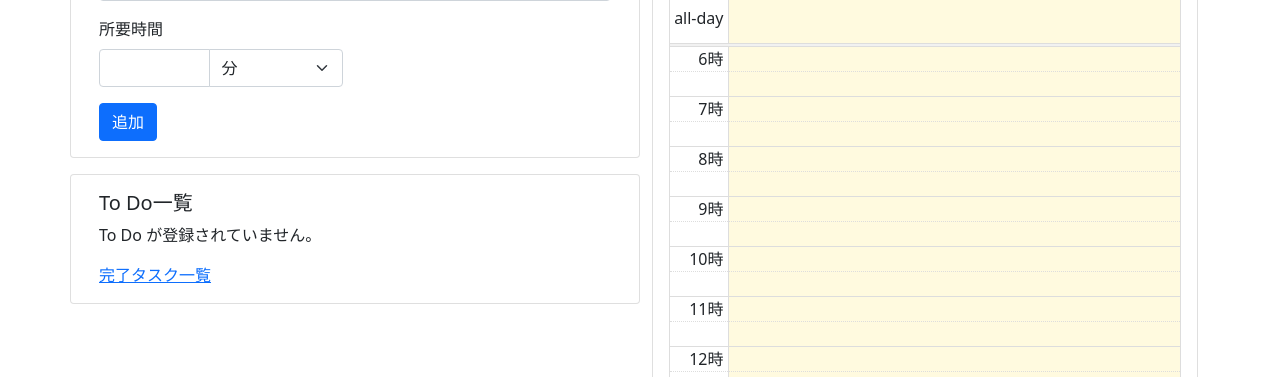
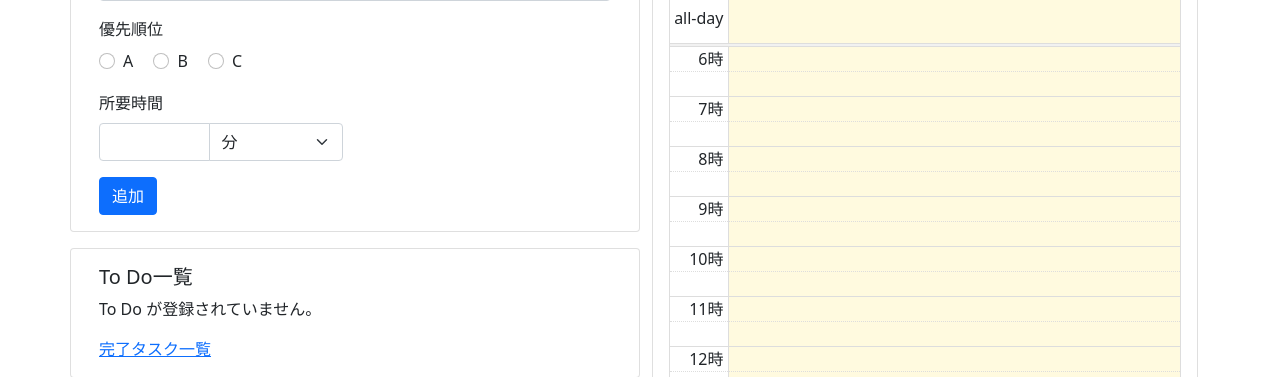
Before and after one commit to mutomikiya/ToDoList_Manager, a Flask app: page / in a window 1280 px wide. Shown: the part 184-561 px from the top of the page. Run offline with Flask 3, Linux system fonts and the light colour scheme; data that the repository does not hold is empty; some libraries are stand-ins or nearby versions.

Commit message:
優先順位を追加した

```diff
--- a/app.py
+++ b/app.py
@@ -14,6 +14,7 @@ class ToDo(db.Model):
     id = db.Column(
         db.Integer, primary_key=True
     )
+    priority = db.Column(db.Integer)
     content = db.Column(db.String(100))
     time = db.Column(db.String(10))
     complete = db.Column(db.Boolean)
@@ -41,9 +42,10 @@ def index():
 def append():
     if request.method == 'POST':
         content = request.form['message']
+        priority = request.form['priorityOptions']
         time = request.form['time']+request.form['unit']
         complete = False
-        todo = ToDo(content = content, time = time, complete = complete)
+        todo = ToDo(content = content, priority = priority, time = time, complete = complete)
         db.session.add(todo)
         db.session.commit()
 
--- a/templates/index.html
+++ b/templates/index.html
@@ -9,6 +9,7 @@
         <link href="https://cdn.jsdelivr.net/npm/bootstrap@5.0.2/dist/css/bootstrap.min.css" rel="stylesheet" integrity="sha384-EVSTQN3/azprG1Anm3QDgpJLIm9Nao0Yz1ztcQTwFspd3yD65VohhpuuCOmLASjC" crossorigin="anonymous">
 
         <link rel="stylesheet" href="https://cdn.jsdelivr.net/npm/fullcalendar@5.5.0/main.min.css">
+        <link rel="stylesheet" href="https://cdn.jsdelivr.net/npm/bootstrap-icons@1.8.0/font/bootstrap-icons.css">
         <script src="https://cdn.jsdelivr.net/npm/fullcalendar@5.5.0/main.min.js"></script>
     </head>
     <body>
@@ -27,6 +28,21 @@
                             <form method='POST' action='/append' class = "needs-validation" novalidate>
                                 <label for = "todo" class = "form-label">To Do</label>
                                 <input type = 'text' id = 'todo' name = 'message' class = "form-control mb-3" required>
+                                <label for = "priority" class = "form-label">優先順位</label>
+                                <div id="priority" class = "mb-3">
+                                    <div class="form-check form-check-inline">
+                                        <input class="form-check-input" type="radio" name="priorityOptions" id="urgent" value=1>
+                                        <label class="form-check-label" for="inlineRadio1">A</label>
+                                    </div>
+                                    <div class="form-check form-check-inline">
+                                        <input class="form-check-input" type="radio" name="priorityOptions" id="approaching" value=2>
+                                        <label class="form-check-label" for="inlineRadio2">B</label>
+                                    </div>
+                                    <div class="form-check form-check-inline">
+                                        <input class="form-check-input" type="radio" name="priorityOptions" id="low_priority" value=3>
+                                        <label class="form-check-label" for="inlineRadio3">C</label>
+                                    </div>
+                                </div>
                                 <label for = "time" class = "form-label">所要時間</label>
                                 <div class = row>
                                     <div class = "col-6">
@@ -52,29 +68,45 @@
                             <table class = "table">
                                 <thead>
                                     <tr>
-                                        <th scope="col">#</th>
-                                        <th scope="col">To Do</th>
-                                        <th scope="col">所要時間</th>
-                                        <th scope="col">スケジュール</th>
-                                        <th scope="col">完了</th>
+                                        <th scope="col" class= "text-center" style="width: 20%">優先順位</th>
+                                        <th scope="col" style="width: 45%">To Do</th>
+                                        <th scope="col" class= "text-center" style="width: 20%">所要時間</th>
+                                        <th scope="col" style="width: 15%"></th>
                                     </tr>
                                 </thead>
                                 <tbody>
                                     {% for todo in data %}
                                     <tr>
-                                        <th scope="row">{{ loop.index }}</th>
-                                        <td>{{ todo.content }}</td>
-                                        <td>{{ todo.time }}</td>
+                                        <td class= "text-center align-middle">
+                                        {% if todo.priority == 1 %}A
+                                        {% elif todo.priority == 2 %}B
+                                        {% else %}C
+                                        {% endif %}
+                                        </td>
+                                        <td class="align-middle">{{ todo.content }}</td>
+                                        <td class= "text-center align-middle">{{ todo.time }}</td>
                                         <td>
-                                            <button type="button" class="btn btn-primary" data-bs-toggle="modal" data-bs-target="#scheduleModal" id = "openModal" onclick="addOption({{ loop.index0 }})">
-                                                追加
-                                            </button>
-                                        </td>
-                                        <td>
-                                            <form method='POST', action='/delete'>
-                                                <input type="hidden" name = "index" value = {{ todo.id }}>
-                                                <input type="submit" value = "完了" class = "btn btn-primary">
-                                            </form>
+
+                                            <div class="dropdown">
+                                                <button class="btn btn-default dropdown-toggle" type="button" id="dropdownMenuButton1" data-bs-toggle="dropdown" aria-expanded="false">
+                                                    <i class="bi bi-list"></i>
+                                                </button>
+                                                <ul class="dropdown-menu" aria-labelledby="dropdownMenuButton1">
+                                                    <li class="dropdown-item d-grid">
+                                                        <button class="btn btn-default" data-bs-toggle="modal" data-bs-target="#scheduleModal" id = "openModal" onclick="addOption({{ loop.index0 }})" style="text-align: left;">
+                                                            <i class="bi bi-calendar-plus"></i><span class="mx-2">カレンダーに追加</span>
+                                                        </button>
+                                                    </li>
+                                                    <li class="dropdown-item">
+                                                        <form method = "POST" action ="/delete" class="d-grid">
+                                                            <button type="submit" class="btn btn-default" name="index" value={{ todo.id }} style="text-align: left;">
+                                                                    <i class="bi bi-check-square"></i>
+                                                                    <span class="mx-2">完了</span>
+                                                            </button>
+                                                        </form>
+                                                    </li>
+                                                </ul>
+                                            </div>
                                         </td>
                                     </tr>
                                     {% endfor %}
@@ -160,11 +192,19 @@
                     <p id="schedule_time"></p>
                 </div>
                 <div class="modal-footer">
-                <button type="button" class="btn btn-secondary" data-bs-dismiss="modal">閉じる</button>
-                <button class = "btn btn-primary" data-bs-dismiss="modal" data-bs-toggle="modal" data-bs-target="#scheduleEditModal">編集</button>
+                <button type="button" class="btn btn-default" data-bs-dismiss="modal">
+                    <i class="bi bi-x"></i>
+                    <span>閉じる</span>
+                </button>
+                <button class = "btn btn-default" data-bs-dismiss="modal" data-bs-toggle="modal" data-bs-target="#scheduleEditModal">
+                    <i class="bi bi-pen"></i>
+                    <span>編集</span>
+                </button>
                 <form method='POST', action='/delete_calendar'>
-                    <input type="hidden" name = "index" id = "delete_calendar">
-                    <input type="submit" value = "削除" class = "btn btn-danger">
+                    <button type="submit" class="btn btn-default" name="index" id = "delete_calendar">
+                        <i class="bi bi-trash"></i>
+                        <span>削除</span>
+                    </button>
                 </form>
                 </div>
             </div>
@@ -305,14 +345,11 @@
             }
         </script>
         <script>
-            // Example starter JavaScript for disabling form submissions if there are invalid fields
             (function () {
             'use strict'
 
-            // Fetch all the forms we want to apply custom Bootstrap validation styles to
             var forms = document.querySelectorAll('.needs-validation')
 
-            // Loop over them and prevent submission
             Array.prototype.slice.call(forms)
                 .forEach(function (form) {
                 form.addEventListener('submit', function (event) {
```
